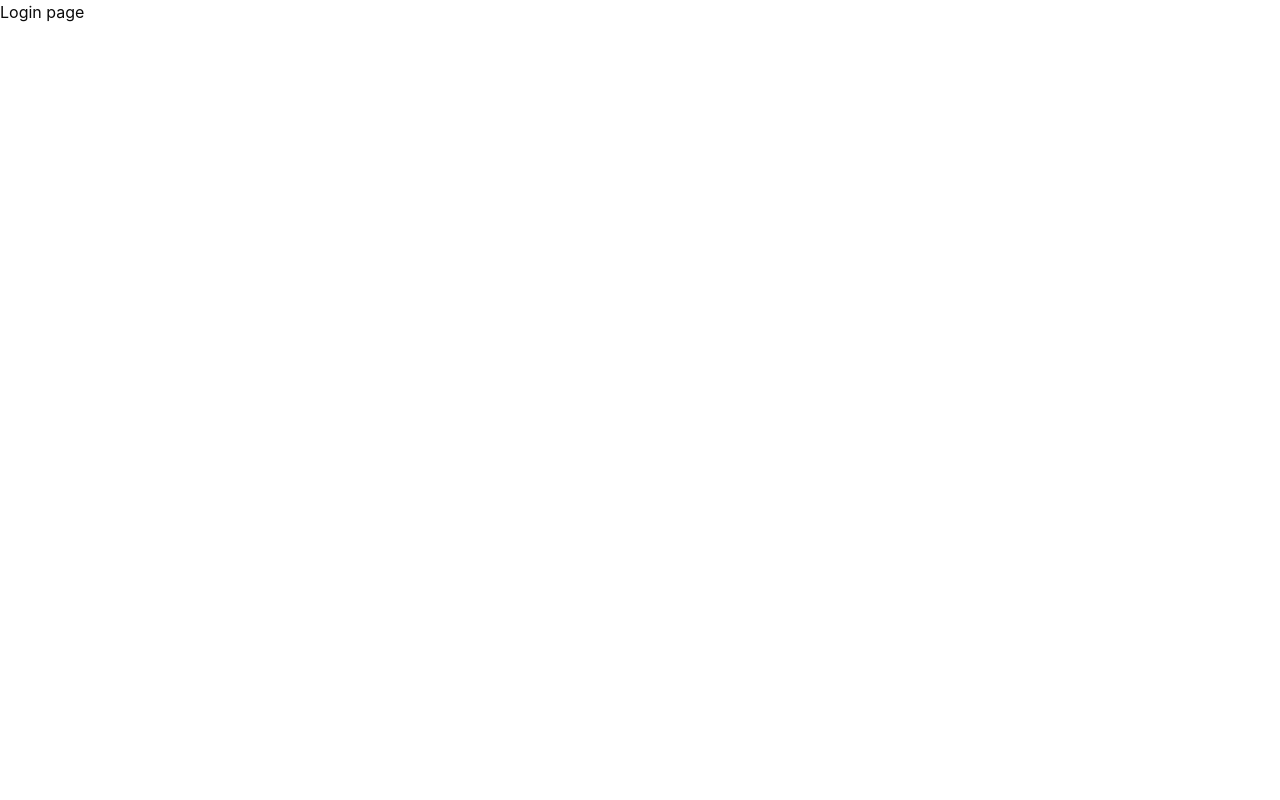
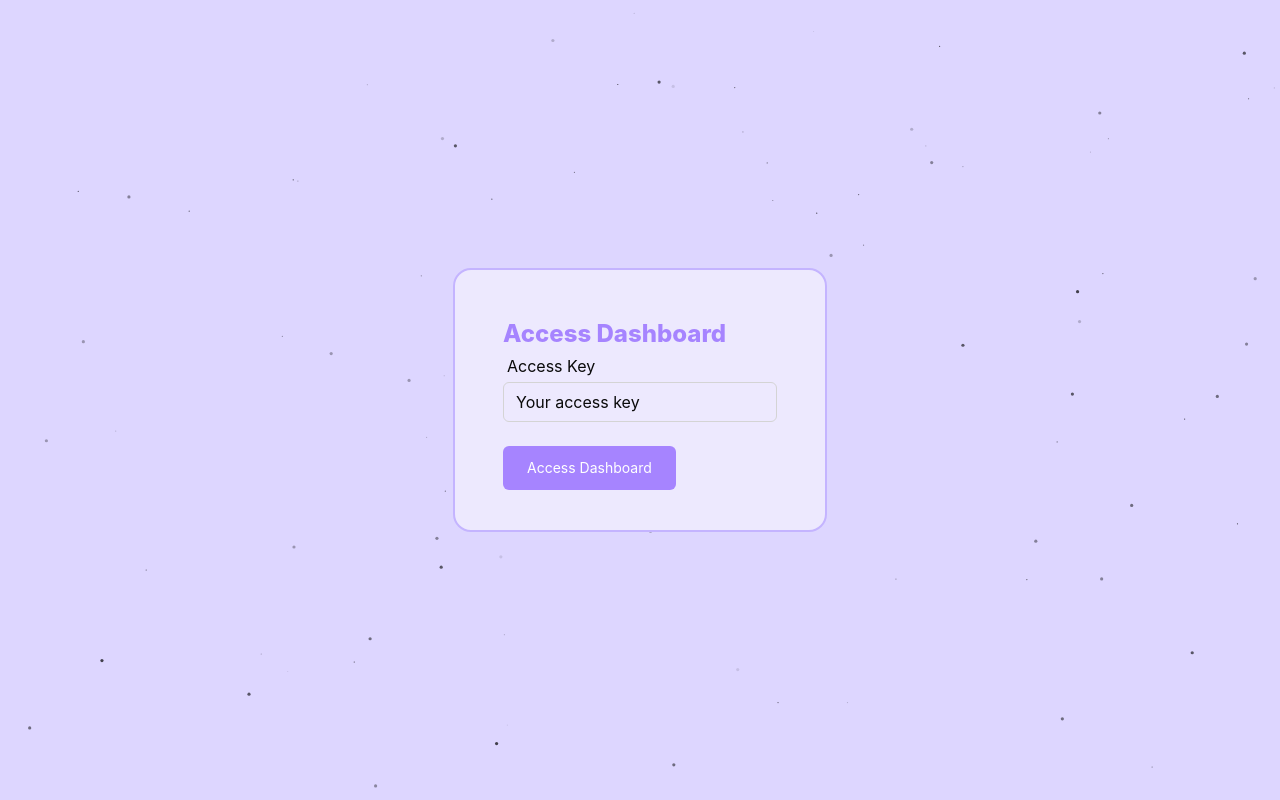
Before and after one commit to kev1n999/violet-cycle, a Next.js app: page /auth/login in a window 1280 px wide. Built offline with nearby package versions, Linux system fonts and the light colour scheme.

Commit message:
create a simple page for login/auth

```diff
--- a/src/app/auth/login/layout.tsx
+++ b/src/app/auth/login/layout.tsx
@@ -14,7 +14,7 @@ export default function RootLayout({
 }) {
   return (
     <html lang="en" suppressHydrationWarning>
-      <body className={`${poppinsFont.variable} antialiased`}>
+      <body className={`${poppinsFont.variable} antialiased bg-violet-200`}>
         {children}
       </body>
     </html>
--- a/src/app/auth/login/page.tsx
+++ b/src/app/auth/login/page.tsx
@@ -1,7 +1,26 @@
-export default function LoginPage() {
+import { Particles } from "@/src/components/ui/particles";
+
+export default function AccessKeyForm() {
   return (
-    <div>
-      <h1>Login page</h1>
-    </div>
-  )
+    <Particles className="relative min-h-screen bg-violet-200">
+      <div className="flex justify-center items-center min-h-screen">
+        <form className="flex justify-center flex-col bg-violet-100 rounded-2xl p-6 md:p-12 border-solid border-2 border-violet-300">
+          <div className="text-2xl">
+            <h1 className="text-violet-400 font-extrabold">Access Dashboard</h1>
+          </div>
+          <label className="p-1">Access Key</label>
+          <input
+            placeholder="Your access key"
+            className="h-10 px-3 rounded-md border border-neutral-300 focus:outline-none focus:ring-2 focus:ring-violet-400"
+          ></input>
+
+          <div className="relative right-2 p-2 md:top-4">
+            <button className="rounded-[6px] px-6 py-3 text-sm cursor-pointer bg-violet-400 text-white">
+              Access Dashboard
+            </button>
+          </div>
+        </form>
+      </div>
+    </Particles>
+  );
 }
--- a/src/app/auth/register/layout.tsx
+++ /dev/null
@@ -1,22 +0,0 @@
-import { Poppins } from "next/font/google";
-
-const poppinsFont = Poppins({
-  weight: ["400", "700"],
-  subsets: ["latin"],
-  display: "swap",
-  variable: "--font-poppins",
-});
-
-export default function RootLayout({
-  children,
-}: {
-  children: React.ReactNode;
-}) {
-  return (
-    <html lang="en" suppressHydrationWarning>
-      <body className={`${poppinsFont.variable} antialiased`}>
-        {children}
-      </body>
-    </html>
-  );
-}
--- a/src/app/auth/register/page.tsx
+++ /dev/null
@@ -1,7 +0,0 @@
-export default function RegisterPage() {
-  return (
-    <div>
-      <h1>Register page</h1>
-    </div>
-  )
-}
```
